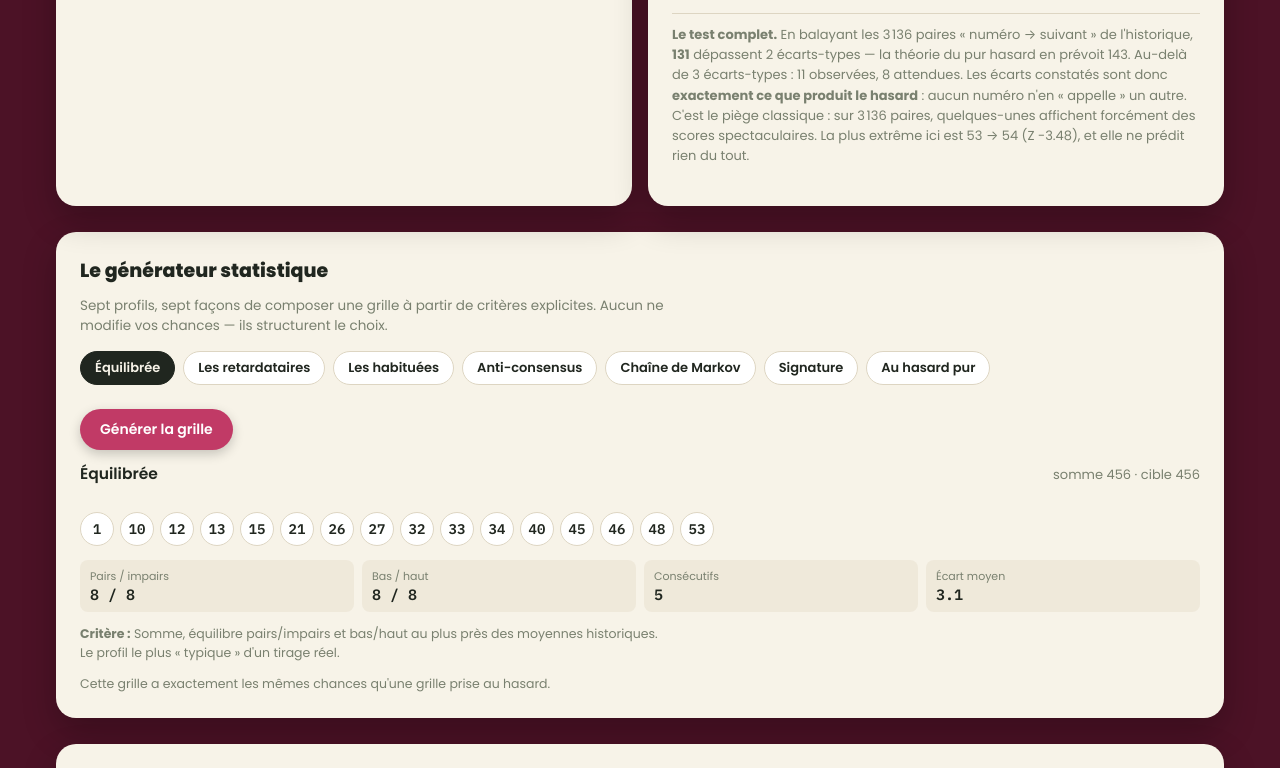
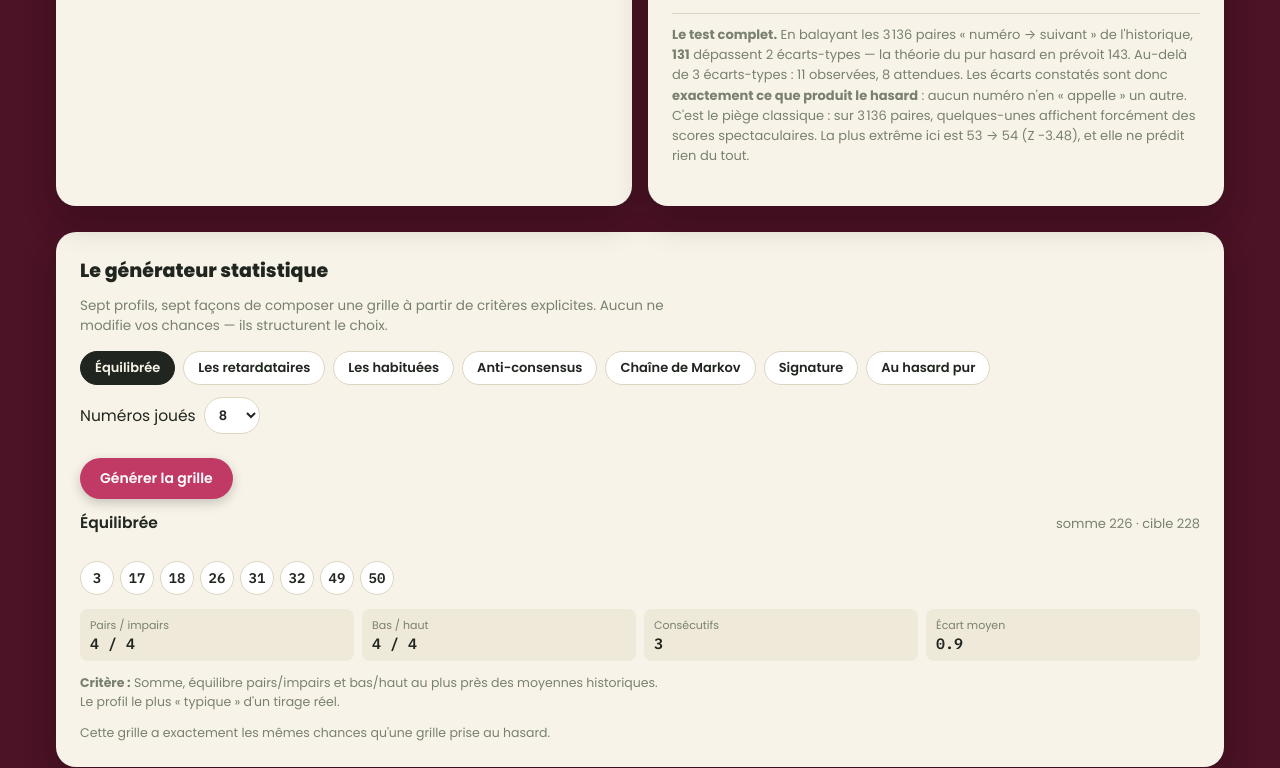
Before and after one commit to kaspro183/statirage, a website: page site/index.html in a window 1280 px wide. Both pictures are taken after a click on the button "Équilibrée". Shown: the part 6771-7539 px from the top of the page. Drawn offline with nearby package versions, Linux system fonts and the light colour scheme.

Commit message:
Add files via upload

```diff
--- a/site/index.html
+++ b/site/index.html
@@ -765,6 +765,13 @@
         <span class="label">Ton mot</span>
         <input type="text" id="sigWord" class="select" placeholder="ex : Marley" maxlength="32" style="min-width:160px" value="Marley">
       </div>
+      <div class="atelier-tools" id="kenoSizeRow" style="display:none">
+        <span class="label">Numéros joués</span>
+        <select id="kenoSize" class="select">
+          <option>4</option><option>5</option><option>6</option><option>7</option>
+          <option selected>8</option><option>9</option><option>10</option>
+        </select>
+      </div>
       <div class="atelier-tools">
         <button class="btn" type="button" id="smartBtn">Générer la grille</button>
       </div>
@@ -1184,6 +1191,8 @@ function applyGameTheme(gameKey) {
   r.setProperty("--accent-soft", t.soft);
   r.setProperty("--bg1", t.bg1);
   r.setProperty("--bg2", t.bg2);
+  const ksr = document.getElementById("kenoSizeRow");
+  if (ksr) ksr.style.display = gameKey === "keno" ? "" : "none";
 }
 
 /* MODE TEST : true = tout est débloqué (pas de paywall). Passer à false au lancement. */
@@ -1838,7 +1847,7 @@ function gridMetrics(nums, gameKey) {
   const gaps = stats ? nums.map(n => stats[n - 1].currentGap) : [];
   return {
     sum: nums.reduce((a, b) => a + b, 0),
-    targetSum: g.drawSize * (g.max + 1) / 2,
+    targetSum: nums.length * (g.max + 1) / 2,
     evens: nums.filter(n => n % 2 === 0).length,
     lows: nums.filter(n => n <= half).length,
     consec,
@@ -1846,9 +1855,9 @@ function gridMetrics(nums, gameKey) {
   };
 }
 
-function smartGrid(gameKey, profile = "balanced") {
+function smartGrid(gameKey, profile = "balanced", size = null) {
   const g = GAMES[gameKey];
-  const k = g.drawSize;
+  const k = size || g.drawSize;
   const half = g.max / 2;
   const draws = store[gameKey];
   const stats = draws.length ? computeStats(draws, windowSize, gameKey).stats : null;
@@ -2908,7 +2917,8 @@ function renderSmart() {
     const w = $("#sigWord");
     window.__sigWord = (w && w.value.trim()) ? w.value.trim() : "statirage";
   }
-  const grid = smartGrid(currentGame, activeProfile);
+  const kenoSize = (currentGame === "keno" && $("#kenoSize")) ? parseInt($("#kenoSize").value) : null;
+  const grid = smartGrid(currentGame, activeProfile, kenoSize);
   const m = grid.metrics;
   const p = GRID_PROFILES[activeProfile];
   const k = grid.numbers.length;
@@ -2947,6 +2957,7 @@ document.querySelectorAll("#profileTabs .chip").forEach(c => c.addEventListener(
   renderSmart();
 }));
 $("#sigWord") && $("#sigWord").addEventListener("input", () => { if (activeProfile === "signature") renderSmart(); });
+$("#kenoSize") && $("#kenoSize").addEventListener("change", renderSmart);
 $("#smartBtn") && $("#smartBtn").addEventListener("click", renderSmart);
 
 /* ---------- Générateur avancé ---------- */
```
